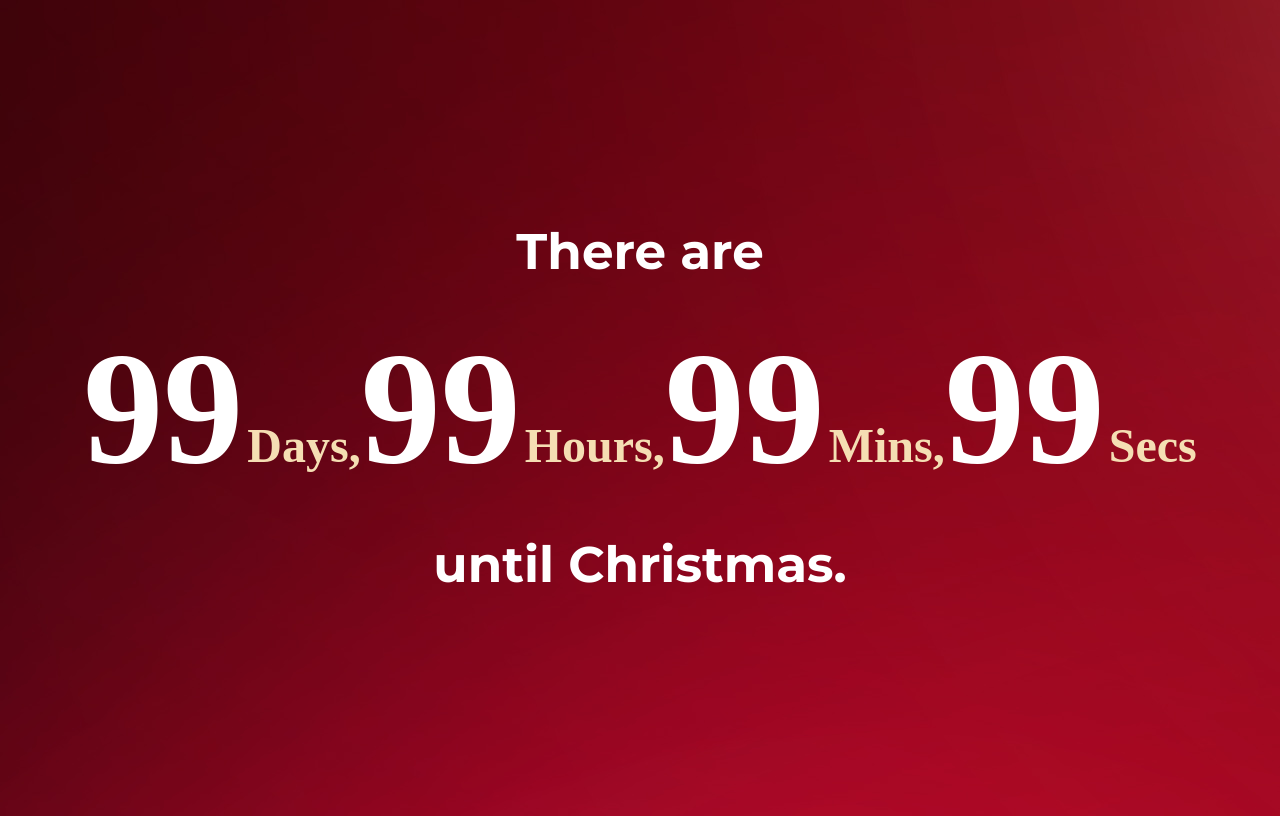
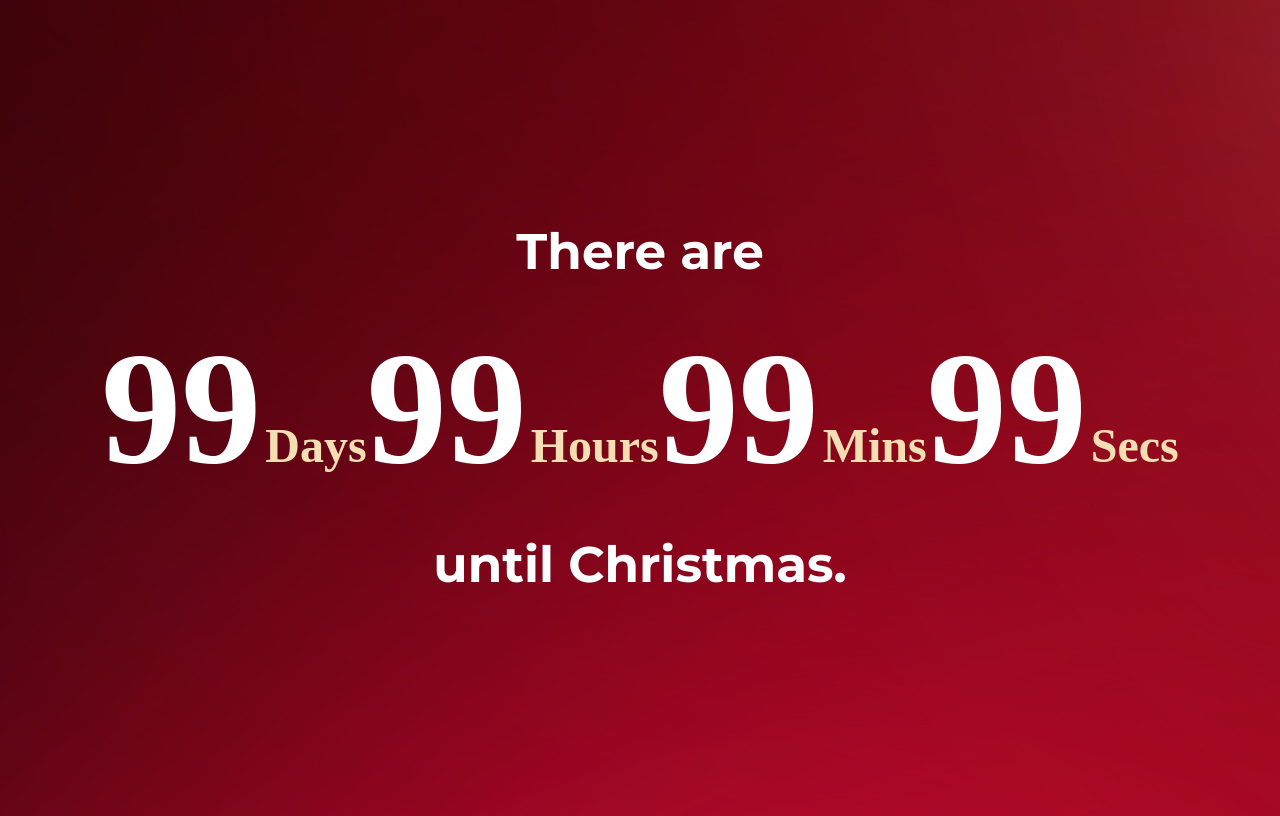
Before and after one commit to yakovliam/HowLongUntilDotChristmas, a website built with Parcel: page index.html in a window 1280 px wide. Built offline with nearby package versions, Linux system fonts and the light colour scheme; a web font is replaced by a local one.

Commit message:
Remove commas

```diff
--- a/index.html
+++ b/index.html
@@ -41,15 +41,15 @@
         <div class="christmas-text">
             <div class="wrapped">
                 <p class="num" id="d">99</p>
-                <p class="txt">Days,</p>
+                <p class="txt">Days</p>
             </div>
             <div class="wrapped">
                 <p class="num" id="h">99</p>
-                <p class="txt">Hours,</p>
+                <p class="txt">Hours</p>
             </div>
             <div class="wrapped">
                 <p class="num" id="m">99</p>
-                <p class="txt">Mins,</p>
+                <p class="txt">Mins</p>
             </div>
             <div class="wrapped">
                 <p class="num" id="s">99</p>
```
